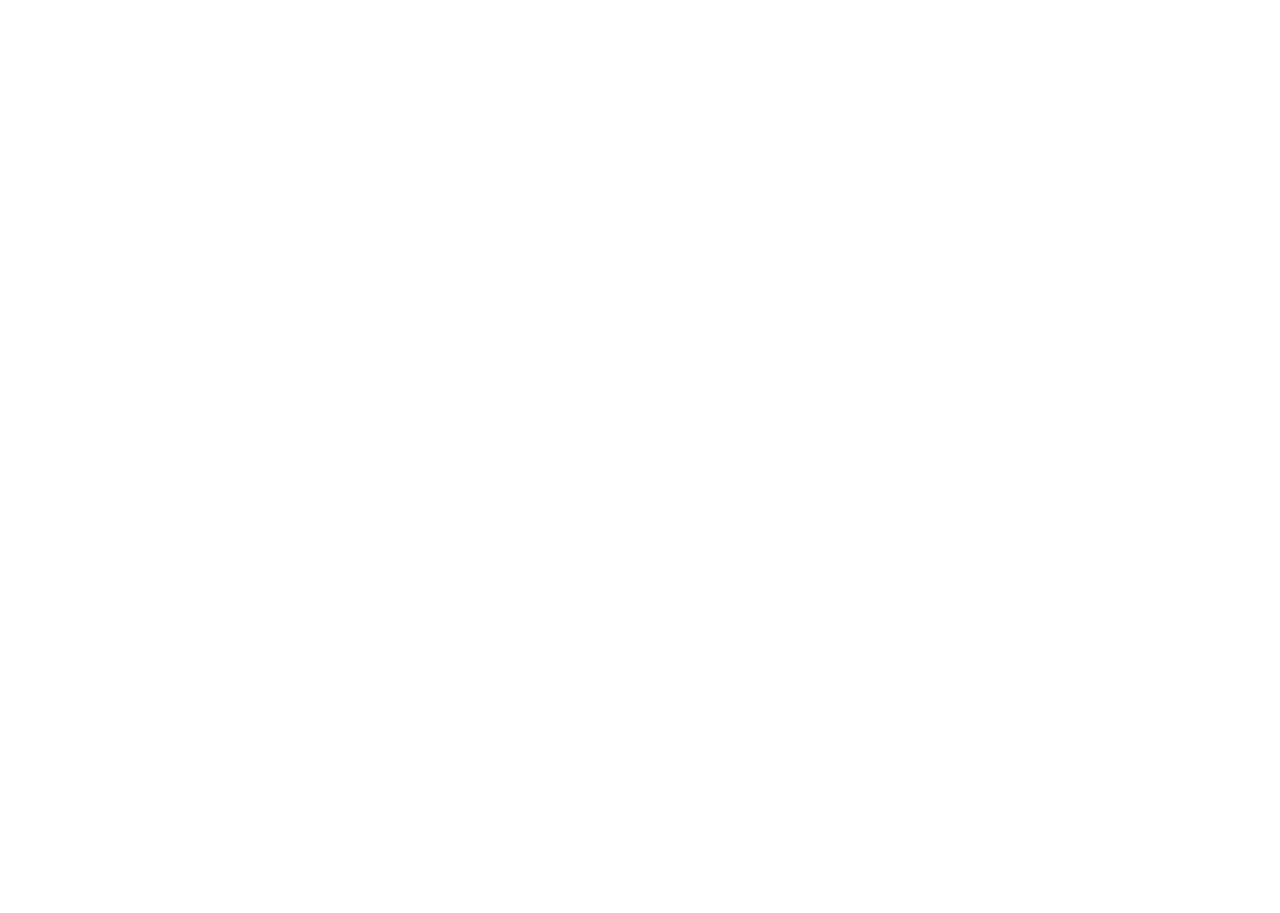
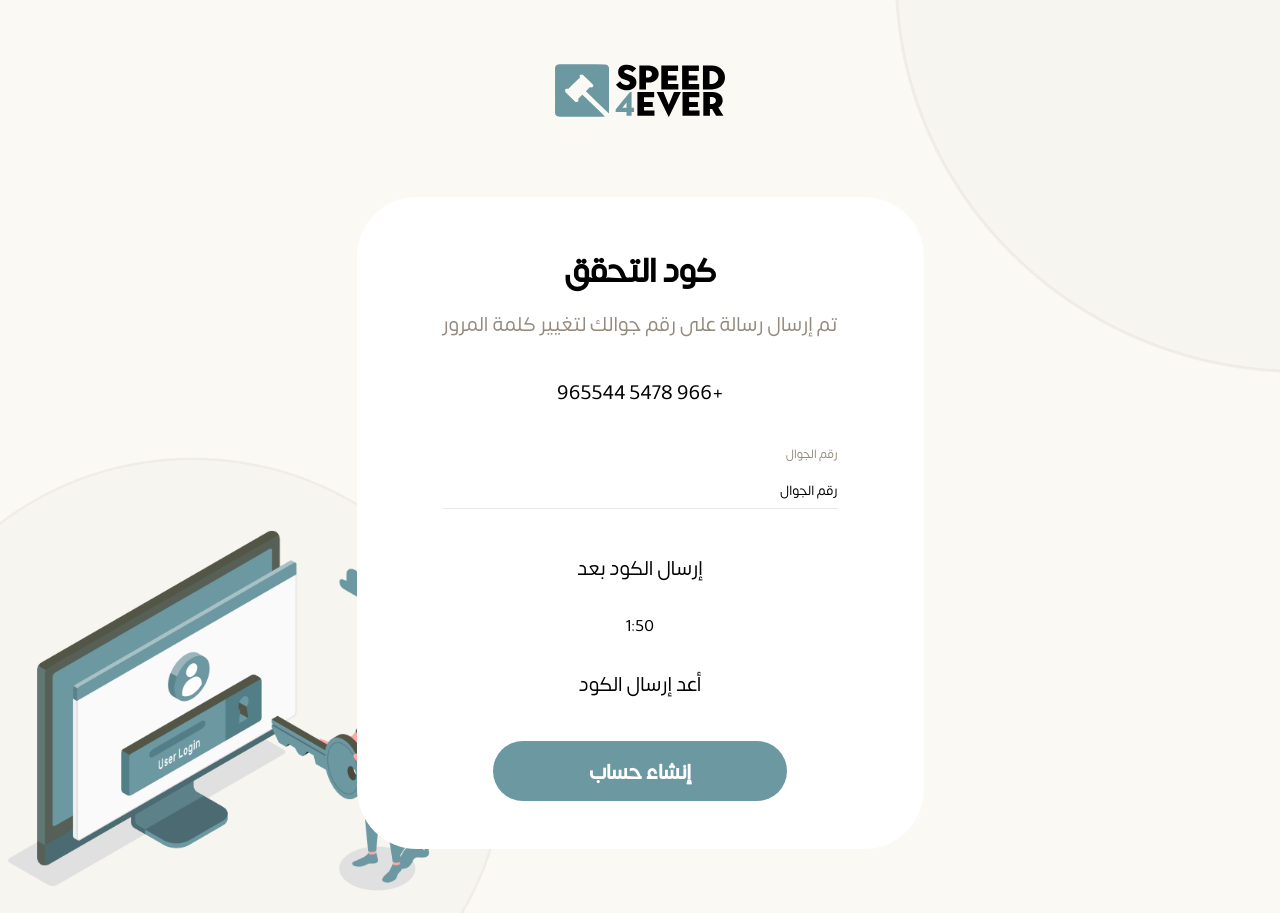
Before and after one commit to NahlaGalal/speed-4-test, a Vue app: page /password-code in a window 1280 px wide. Before the commit this address had no page. Before the commit the page ends 800 px from the top, so only its background shows below. Built offline with nearby package versions, Linux system fonts and the light colour scheme.

Commit message:
Add Password code page UI

```diff
--- /dev/null
+++ b/src/components/FormUI/PassowordCode.vue
@@ -0,0 +1,30 @@
+<template>
+  <AuthContainer header="كود التحقق" sub-header="تم إرسال رسالة على رقم جوالك لتغيير كلمة المرور" :is-logo-out="true">
+
+    <template #section>
+      <p class="leading-5 text-black mb-10">+966 5478 965544</p>
+
+      <form class="flex flex-col w-full">
+        <Input id="phone" label="رقم الجوال" placeholder="رقم الجوال" name="phone" type="phone" />
+
+        <p class="text-black mt-10">إرسال الكود بعد</p>
+        <p class="text-2xl text-black my-6">1:50</p>
+
+        <button class="text-black mb-10">أعد إرسال الكود</button>
+
+        <Button type="submit" text="إنشاء حساب" class-names="mx-auto" />
+      </form>
+      </template>
+
+  </AuthContainer>
+</template>
+
+<script lang="ts">
+import AuthContainer from '../AuthLayout/AuthContainer.vue';
+import Button from '../Button/Button.vue';
+import Input from '../FormControl/Input.vue';
+
+export default {
+  components: { AuthContainer, Input, Button }
+}
+</script>
--- a/src/router/index.ts
+++ b/src/router/index.ts
@@ -4,6 +4,7 @@
 import Signup from "../views/Signup.vue";
 import Login from "../views/Login.vue";
 import ForgetPassword from "../views/ForgetPassword.vue";
+import PasswordCode from "../views/PasswordCode.vue";
 import LayoutVue from "../components/Layout/Layout.vue";
 import AuthLayoutVue from "../components/AuthLayout/AuthLayout.vue";
 
@@ -39,7 +40,13 @@
       name: "Forget password page",
       component: ForgetPassword,
       meta: { layout: AuthLayoutVue },
-    }
+    },
+    {
+      path: "/password-code",
+      name: "Password code page",
+      component: PasswordCode,
+      meta: { layout: AuthLayoutVue },
+    },
   ],
 });
 
--- /dev/null
+++ b/src/views/PasswordCode.vue
@@ -0,0 +1,11 @@
+<template>
+  <PassowordCode />
+</template>
+
+<script lang="ts">
+import PassowordCode from '../components/FormUI/PassowordCode.vue';
+
+export default {
+  components: { PassowordCode }
+}
+</script>
```
